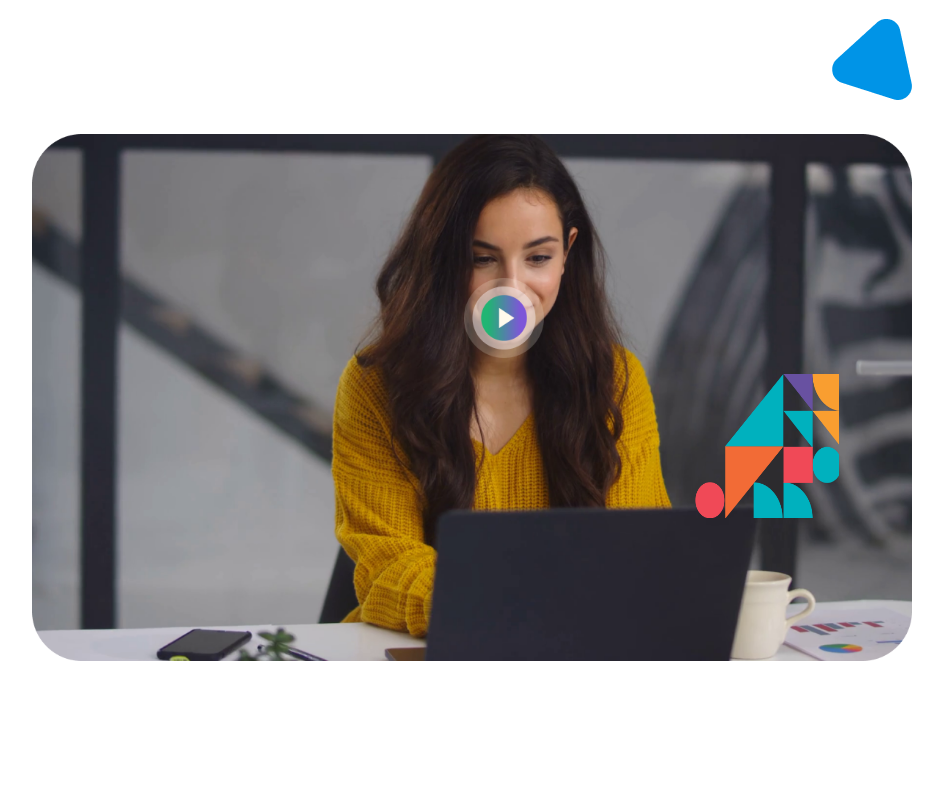
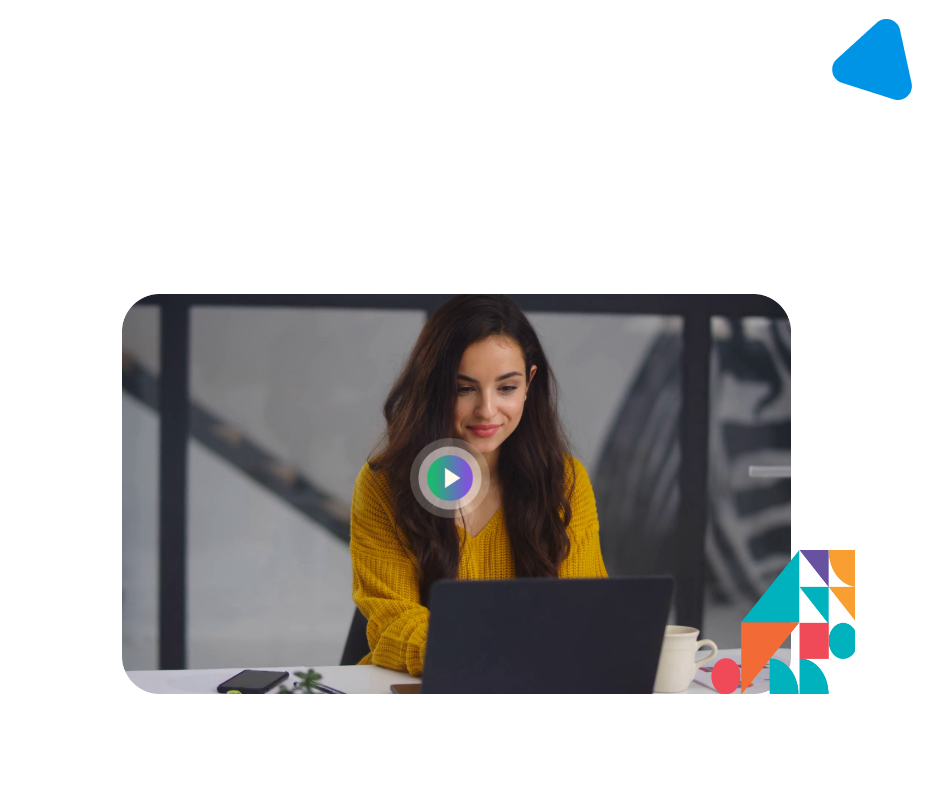
Before and after one commit to Yogavignesh-Raju/b11, a plain HTML site: page index.html in a window 1280 px wide. Shown: the part 4500-5300 px from the top of the page, without its empty margins (168-1111 px from the left). Drawn offline with nearby package versions, Linux system fonts and the light colour scheme.

Commit message:
Add files via upload

```diff
--- a/Styles.css
+++ b/Styles.css
@@ -142,12 +142,17 @@ nav{
     background-color:#0E38CD;
 }
 .page6{
-    width: auto;
-    height: auto;
-    margin: 200px;
+    background-color: #ffffff;
+    width: 100%;
+    height: 140vh;
+
+}
+.videoimg{
+    width: 700px;
+    height: 400px;
 }
 .banner{
-    margin-left: 590px;
+    margin-left:-80px ;
 }
 .Polygon8{
     position: absolute;
--- a/index.html
+++ b/index.html
@@ -424,21 +424,24 @@
 
         </div>
 
+    </section>
+    <section class="flex justify-center items-center page6">
+        <div class="flex videoimg">
+            <img   src="Assets/Rectangle video img.png" alt="">
+            <div class="absolute">
+                <img class="mt-36 ml-72 w-20 h-20" src="Assets/playbutton.png" alt="">
+
+
+            </div>
+            <img class="mt-64 w-36 h-36 banner" src="Assets/banner_right.png" alt="">
+        </div>
 
 
 
+        <div>
 
-
-
-
-    </section>
-    <section class="flex justify-center page6">
-        <div>
-            <img  src="Assets/Rectangle video img.png" alt="">
         </div>
 
-        <img class="absolute mt-36 ml-16 w-20 h-20" src="Assets/playbutton.png" alt="">
-        <img class="absolute mt-60 w-36 h-36 banner" src="Assets/banner_right.png" alt="">
     </section>
 
 
```
